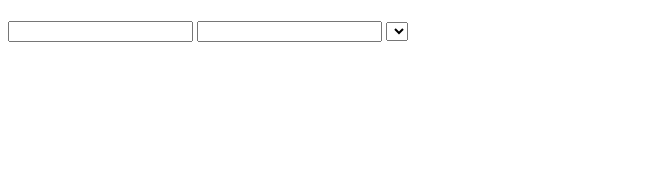
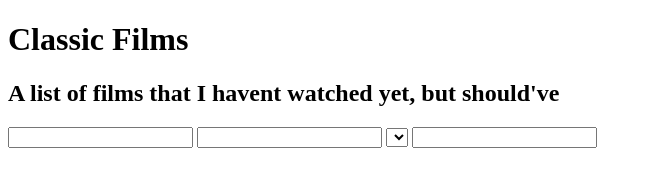
Before and after one commit to JaSmith13/w6_we_hw, a plain HTML site: page index.html in a window 1280 px wide. Shown: the whole page, without its empty margins (0-652 px from the left). Drawn offline with Linux system fonts and the light colour scheme.

Commit message:
adds basic elements and ids to form

```diff
--- a/index.html
+++ b/index.html
@@ -10,20 +10,24 @@
 <body>
     <header>
         <hgroup>
-            <h1></h1>
-            <h2></h2>
+            <h1>Classic Films</h1>
+            <h2>A list of films that I havent watched yet, but should've</h2>
         </hgroup>
     </header>
     <form id="form">
-        <label for=""></label>
-        <input type="text">
+        <label for="title"></label>
+        <input type="text" id="title">
 
-        <label for=""></label>
-        <input type="text">
+        <label for="starring"></label>
+        <input type="text" id="starring">
 
-        <label for=""></label>
-        <select name="" id=""></select>
+        <label for="genre"></label>
+        <!-- add select options for genre -->
+        <select name="" id="genre"></select>
 
+        <label for="year"></label>
+        <!-- try to get an input that allows a date picker but just for years -->
+        <input type="text" id="year">
     </form>
     <section>
         <h3></h3>
```
